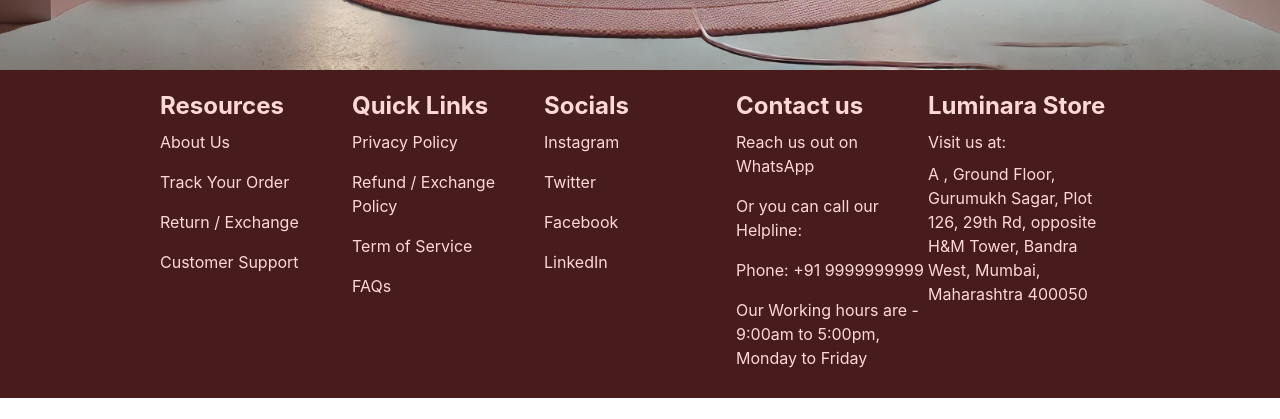
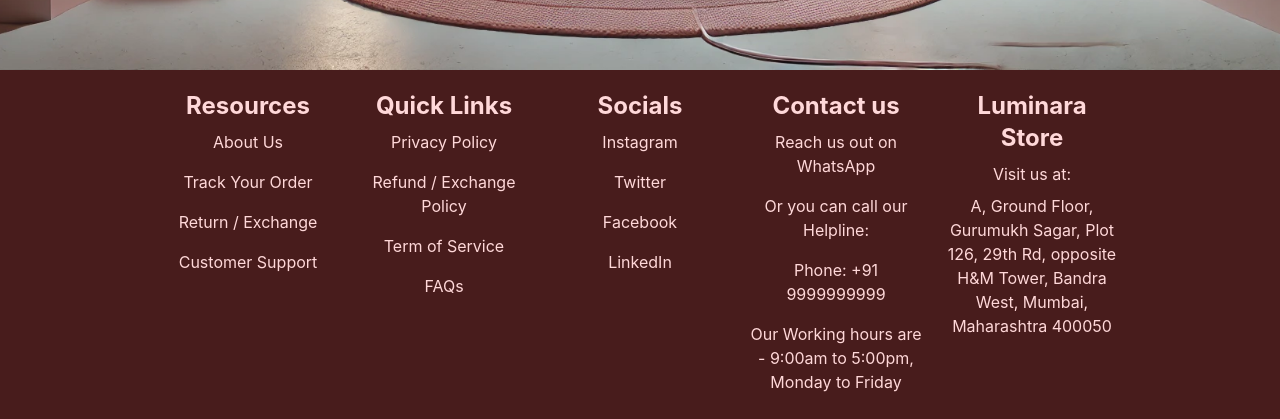
Before and after one commit to GRASiN1/luminaraFrontend, a React (Create React App) app: page / in a window 1280 px wide. Shown: the part 2394-2813 px from the top of the page. Before the commit the page ends 2792 px from the top, so only its background shows below. Built offline with nearby package versions, Linux system fonts and the light colour scheme; no server answers.

Commit message:
made footer responsive

```diff
--- a/src/components/footer/footer.jsx
+++ b/src/components/footer/footer.jsx
@@ -4,11 +4,11 @@ import { Link } from "react-router-dom";
 export default function Footer() {
   return (
     <footer
-      className={` w-full h-min bg-blackBean flex flex-row justify-between items-start text-mistyRose px-40 py-5`}
+      className={`w-full h-min bg-blackBean flex flex-col md:flex-row justify-between items-start text-mistyRose px-10 sm:px-20 md:px-40 py-5 gap-5 text-center`}
     >
       <div
         id="resources"
-        className="h-full flex flex-col justify-start items-start w-1/5"
+        className="flex flex-col justify-start items-center w-full md:w-1/5 mb-5 md:mb-0"
       >
         <h3 className="text-2xl font-bold">Resources</h3>
         <Link to="/" className="my-2">
@@ -24,9 +24,10 @@ export default function Footer() {
           Customer Support
         </Link>
       </div>
+
       <div
         id="quickLinks"
-        className="h-full flex flex-col justify-start items-start w-1/5"
+        className="flex flex-col justify-start items-center w-full md:w-1/5 mb-5 md:mb-0"
       >
         <h3 className="text-2xl font-bold">Quick Links</h3>
         <Link to="/" className="my-2">
@@ -42,9 +43,10 @@ export default function Footer() {
           FAQs
         </Link>
       </div>
+
       <div
         id="socials"
-        className="h-full flex flex-col justify-start items-start w-1/5"
+        className="flex flex-col justify-start items-center w-full md:w-1/5 mb-5 md:mb-0"
       >
         <h3 className="text-2xl font-bold">Socials</h3>
         <Link to="/" className="my-2">
@@ -60,9 +62,10 @@ export default function Footer() {
           LinkedIn
         </Link>
       </div>
+
       <div
         id="contacts"
-        className="h-full flex flex-col justify-start items-start w-1/5"
+        className="flex flex-col justify-start items-center w-full md:w-1/5 mb-5 md:mb-0"
       >
         <h3 className="text-2xl font-bold">Contact us</h3>
         <Link to="/" className="my-2">
@@ -74,14 +77,15 @@ export default function Footer() {
           Our Working hours are - 9:00am to 5:00pm, Monday to Friday
         </p>
       </div>
+
       <div
         id="store"
-        className="h-full flex flex-col justify-start items-start w-1/5"
+        className="flex flex-col justify-start items-center w-full md:w-1/5 mb-5 md:mb-0"
       >
         <h3 className="text-2xl font-bold">Luminara Store</h3>
         <p className="my-2">Visit us at:</p>
         <p>
-          A , Ground Floor, Gurumukh Sagar, Plot 126, 29th Rd, opposite H&M
+          A, Ground Floor, Gurumukh Sagar, Plot 126, 29th Rd, opposite H&M
           Tower, Bandra West, Mumbai, Maharashtra 400050
         </p>
       </div>
```
